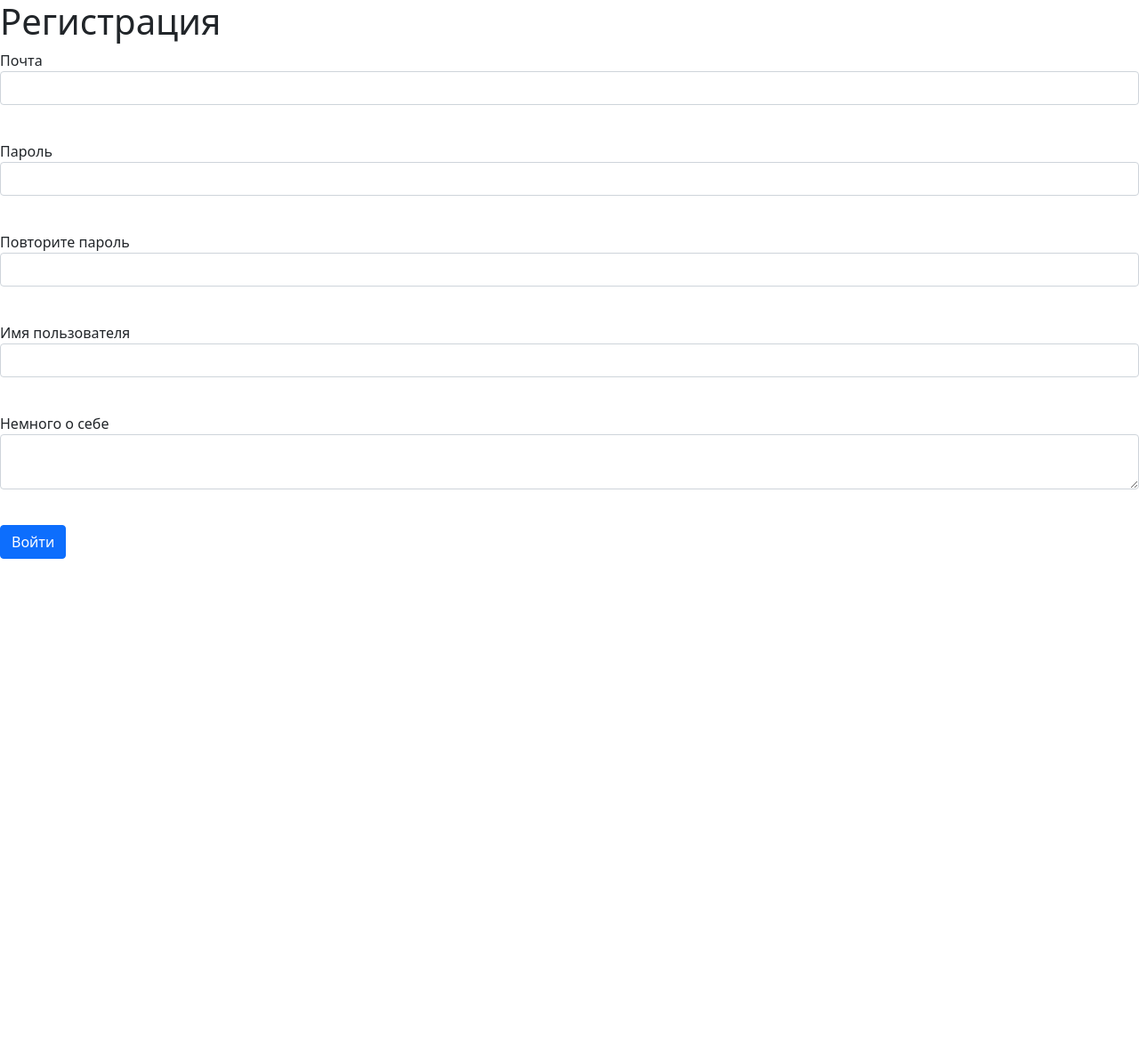
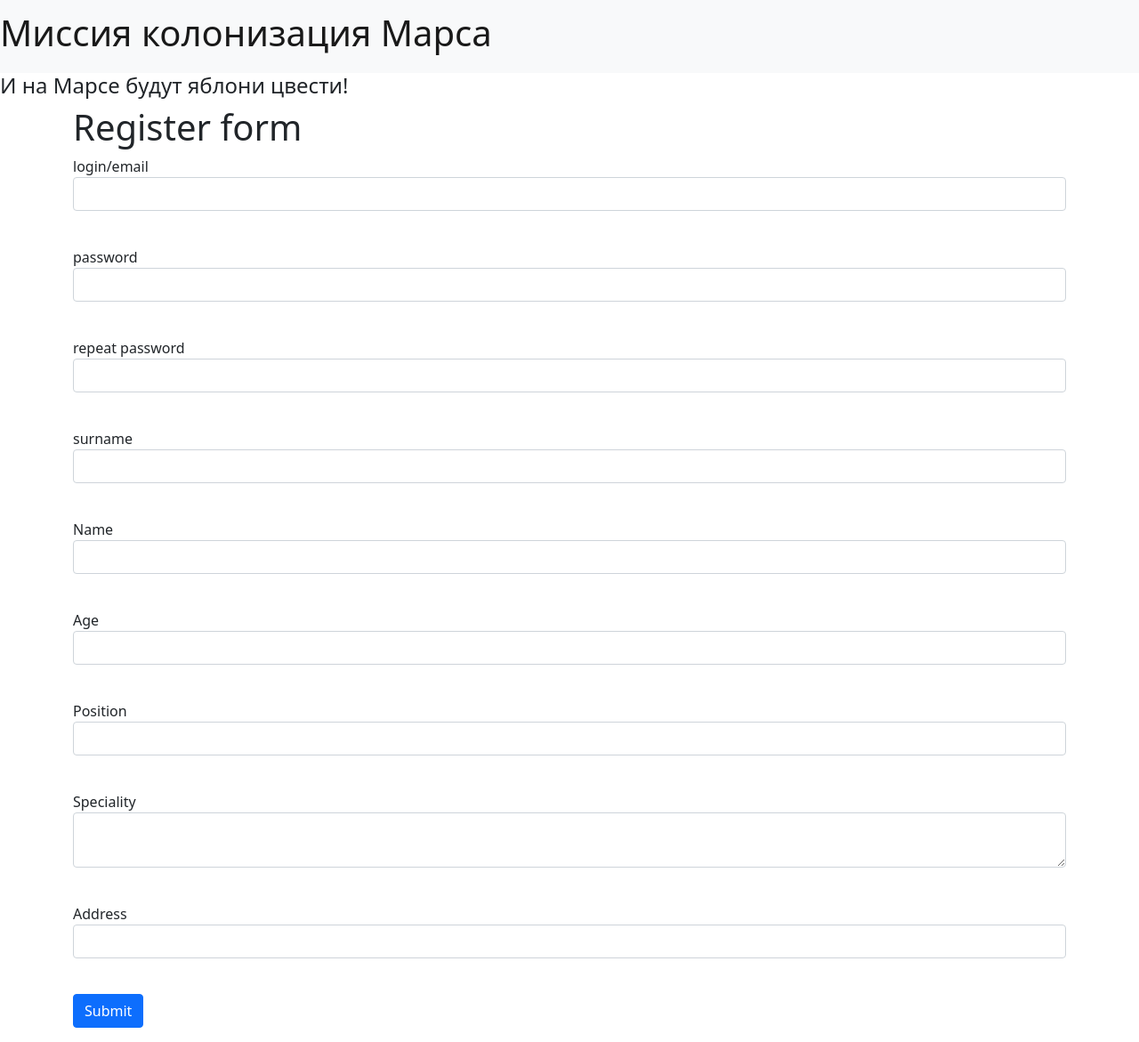
Before and after one commit to Melekh11/flask_cool, a Flask app: page /register in a window 1280 px wide. Shown: the whole page at 89% size. Before the commit the page ends 628 px from the top, so only its background shows below. Run offline with Flask 2, Linux system fonts and the light colour scheme.

Commit message:
Форма регистрации

```diff
--- /dev/null
+++ b/forms/login.py
@@ -0,0 +1,16 @@
+from flask_wtf import FlaskForm
+from wtforms import PasswordField, StringField, TextAreaField, SubmitField, EmailField, IntegerField
+from wtforms.validators import DataRequired
+
+
+class RegisterForm(FlaskForm):
+    email = EmailField('login/email', validators=[DataRequired()])
+    password = PasswordField('password', validators=[DataRequired()])
+    password_again = PasswordField('repeat password', validators=[DataRequired()])
+    surname = StringField('surname', validators=[DataRequired()])
+    name = StringField('Name', validators=[DataRequired()])
+    age = IntegerField("Age", validators=[DataRequired()])
+    position = StringField('Position', validators=[DataRequired()])
+    speciality = TextAreaField("Speciality")
+    address = StringField('Address', validators=[DataRequired()])
+    submit = SubmitField('Submit')
--- a/main.py
+++ b/main.py
@@ -4,7 +4,7 @@ from flask import Flask, render_template, redirect
 from data import db_session
 from data.users import User
 from data.jobs import Jobs
-from forms.user import RegisterForm
+from forms.login import RegisterForm
 
 
 app = Flask(__name__)
@@ -13,83 +13,13 @@ app.config['SECRET_KEY'] = 'yandexlyceum_secret_key'
 
 def main():
     db_session.global_init("db/blogs.db")
-
-
-    # user1 = User()
-    # user1.name = "Jim"
-    # user1.surname = "Green"
-    #
-    # user2 = User()
-    # user2.name = "Matt"
-    # user2.surname = "Meleh"
-    #
-    # user3 = User()
-    # user3.name = "Milred"
-    # user3.surname = "Montag"
-    #
-    # user4 = User()
-    # user4.name = "Aleksandr"
-    # user4.surname = "Privalov"
-    #
-    # job1 = Jobs()
-    # job1.team_leader_id = 1
-    # job1.job = "important job"
-    # job1.work_size = 15
-    # job1.collaborators = "2, 3"
-    # job1.is_finished = True
-    # job1.end_date = datetime.date(2024, 3, 1)
-    # job1.start_date = datetime.date(2021, 4, 9)
-    #
-    # job2 = Jobs()
-    # job2.team_leader_id = 4
-    # job2.job = "not important job"
-    # job2.work_size = 1
-    # job2.collaborators = "1, 2"
-    # job2.end_date = datetime.date(2025, 1, 1)
-    # job2.start_date = datetime.date(2024, 5, 8)
-    # job2.is_finished = False
-    #
-    # db_sess = db_session.create_session()
-    # db_sess.add(user1)
-    # db_sess.add(user2)
-    # db_sess.add(user3)
-    # db_sess.add(user4)
-    #
-    # db_sess.add(job1)
-    # db_sess.add(job2)
-    # db_sess.commit()
-
-
-
-
-
-    # job1 = Jobs()
-    # job1.team_leader = 1
-    # job1.job = "очент важная работа с номером 1"
-    # job1.work_size = 15
-    # job1.is_finished = True
-    # job1.collaborators = "2, 3"
-
-
     app.run()
-
-
-# @app.route("/")
-# def index():
-#     db_sess = db_session.create_session()
-#     news = db_sess.query(News).filter(News.is_private != True)
-#     return render_template("index.html", news=news)
 
 
 @app.route("/")
 def work_plan():
     db_sess = db_session.create_session()
     news = db_sess.query(Jobs).all()
-    # team_leads = []
-    # for i in news:
-    #     team_leads.append(db_sess.query(User).filter(i.team_leader == User.id))
-    # for i in range(len(team_leads)):
-    #     team_leads[i] = f"{team_leads[i].surnamme}  {team_leads[i].name}"
     return render_template("index.html", jobs=news)
 
 
@@ -108,14 +38,23 @@ def reqister():
                                    message="Такой пользователь уже есть")
         user = User(
             name=form.name.data,
+            surname=form.surname.data,
+            age=form.age.data,
             email=form.email.data,
-            about=form.about.data
+            position=form.position.data,
+            speciality=form.speciality.data,
+            address=form.address.data,
         )
         user.set_password(form.password.data)
         db_sess.add(user)
         db_sess.commit()
-        return redirect('/login')
+        return redirect(f'/login/{form.name.data}')
     return render_template('register.html', title='Регистрация', form=form)
+
+
+@app.route("/login/<name>")
+def login(name):
+    return f"welcome, {name}"
 
 
 if __name__ == '__main__':
--- /dev/null
+++ b/templates/base.html
@@ -0,0 +1,24 @@
+<!DOCTYPE html>
+<html>
+<head>
+  <meta charset="utf-8">
+  <title>{{title}}</title>
+    <link href="https://cdn.jsdelivr.net/npm/bootstrap@5.1.3/dist/css/bootstrap.min.css" rel="stylesheet" integrity="sha384-1BmE4kWBq78iYhFldvKuhfTAU6auU8tT94WrHftjDbrCEXSU1oBoqyl2QvZ6jIW3" crossorigin="anonymous">
+  <link rel="stylesheet" href="/static/styles.css">
+  <header>
+    <nav class="navbar navbar-light bg-light">
+        <a class="navbar-brand" href="#">
+            <h1 class="head">Миссия колонизация Марса</h1>
+        </a>
+    </nav>
+</header>
+<h4 class="dark">И на Марсе будут яблони цвести!</h4>
+</head>
+<body>
+<body>
+<main role="main" class="container">
+    {% block content %}{% endblock %}
+  </main>
+</body>
+</body>
+</html>
--- a/templates/register.html
+++ b/templates/register.html
@@ -1,12 +1,8 @@
-<!DOCTYPE html>
-<html lang="en">
-<head>
-    <meta charset="UTF-8">
-        <link href="https://cdn.jsdelivr.net/npm/bootstrap@5.1.3/dist/css/bootstrap.min.css" rel="stylesheet" integrity="sha384-1BmE4kWBq78iYhFldvKuhfTAU6auU8tT94WrHftjDbrCEXSU1oBoqyl2QvZ6jIW3" crossorigin="anonymous">
-    <title>Регистрация</title>
-</head>
-<body>
-<h1>Регистрация</h1>
+{%extends "base.html" %}
+
+
+{% block content %}
+<h1>Register form</h1>
 <form action="" method="post">
     {{ form.hidden_tag() }}
     <p>
@@ -37,6 +33,16 @@
         {% endfor %}
     </p>
     <p>
+        {{ form.surname.label }}<br>
+        {{ form.surname(class="form-control") }}<br>
+        {% for error in form.surname.errors %}
+            <p class="alert alert-danger" role="alert">
+                {{ error }}
+            </p>
+        {% endfor %}
+    </p>
+
+    <p>
         {{ form.name.label }}<br>
         {{ form.name(class="form-control") }}<br>
         {% for error in form.name.errors %}
@@ -45,17 +51,48 @@
             </p>
         {% endfor %}
     </p>
+
     <p>
-        {{ form.about.label }}<br>
-        {{ form.about(class="form-control") }}<br>
-        {% for error in form.about.errors %}
+        {{ form.age.label }}<br>
+        {{ form.age(class="form-control") }}<br>
+        {% for error in form.age.errors %}
             <p class="alert alert-danger" role="alert">
                 {{ error }}
             </p>
         {% endfor %}
     </p>
+
+    <p>
+        {{ form.position.label }}<br>
+        {{ form.position(class="form-control") }}<br>
+        {% for error in form.position.errors %}
+            <p class="alert alert-danger" role="alert">
+                {{ error }}
+            </p>
+        {% endfor %}
+    </p>
+
+    <p>
+        {{ form.speciality.label }}<br>
+        {{ form.speciality(class="form-control") }}<br>
+        {% for error in form.speciality.errors %}
+            <p class="alert alert-danger" role="alert">
+                {{ error }}
+            </p>
+        {% endfor %}
+    </p>
+
+    <p>
+        {{ form.address.label }}<br>
+        {{ form.address(class="form-control") }}<br>
+        {% for error in form.address.errors %}
+            <p class="alert alert-danger" role="alert">
+                {{ error }}
+            </p>
+        {% endfor %}
+    </p>
+
     <p>{{ form.submit(type="submit", class="btn btn-primary") }}</p>
     {{message}}
 </form>
-</body>
-</html>
+{% endblock %}
```
Also changed, not shown: homework.py (+4 -3 lines), templates/index.html (+4 -11 lines), db/blogs.db.
